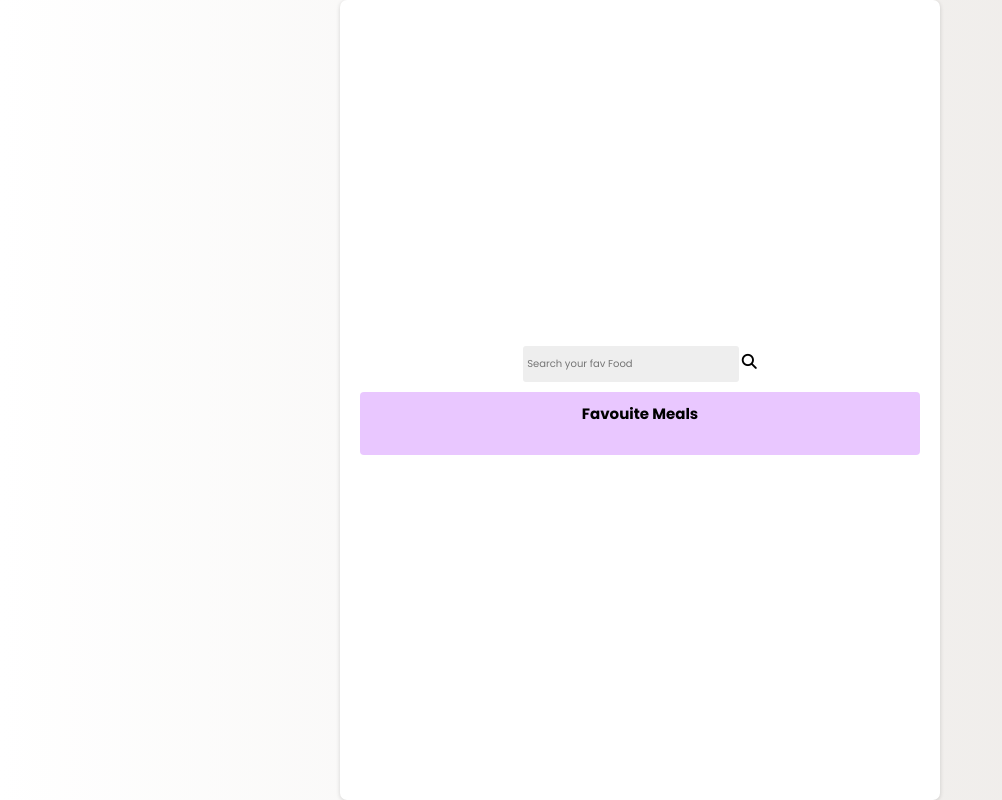
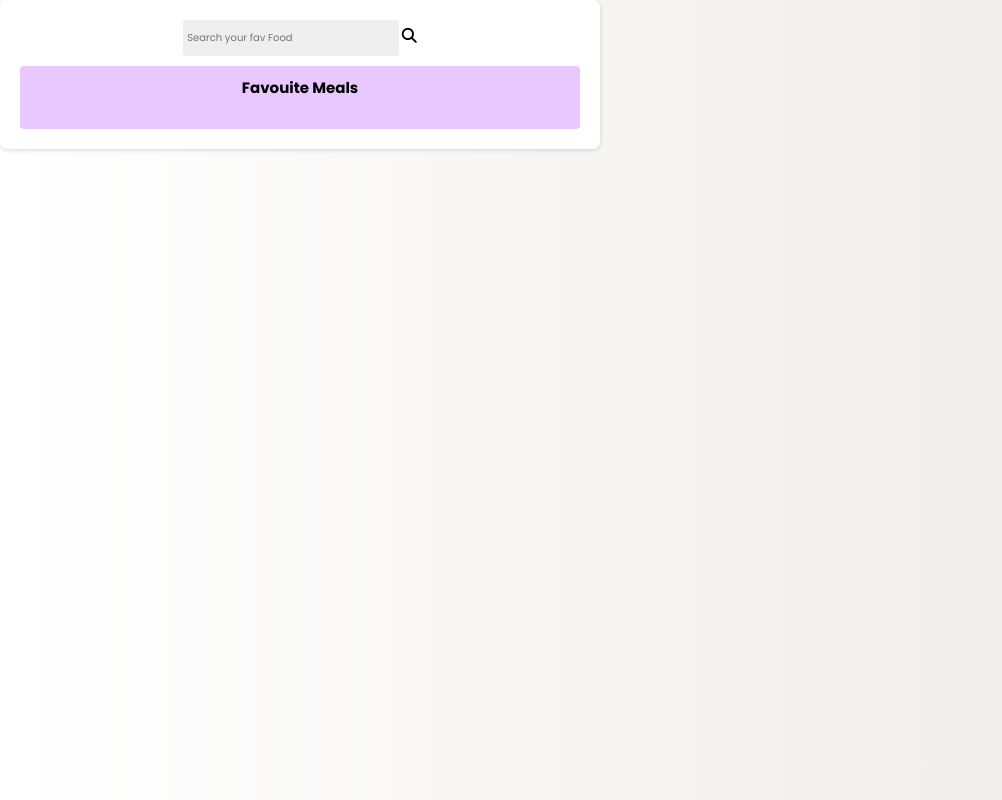
Before and after one commit to dag-bag/ReceipeApp.github.io, a plain HTML site: page index.html in a window 1280 px wide. Shown: the whole page, without its empty margins (0-1002 px from the left). Drawn offline with Linux system fonts and the light colour scheme; no server answers.

Commit message:
Update style.css

```diff
--- a/style.css
+++ b/style.css
@@ -15,6 +15,7 @@ html {
 }
 
 body {
+  min-height: 100vh;
   background: #ece9e6; /* fallback for old browsers */
   background: -webkit-linear-gradient(
     to right,
@@ -26,9 +27,9 @@ body {
     #ffffff,
     #ece9e6
   ); /* W3C, IE 10+/ Edge, Firefox 16+, Chrome 26+, Opera 12+, Safari 7+ */
-  display: flex;
-  justify-content: center;
-  align-items: center;
+  /* display: flex; */
+  /* justify-content: center; */
+  /* align-items: center; */
 }
 ::selection {
   color: crimson;
@@ -41,7 +42,6 @@ img {
 .mobileContainer {
   max-width: 60rem;
   width: 100%;
-  min-height: 100vh;
   display: flex;
   justify-content: center;
   align-items: center;
```
